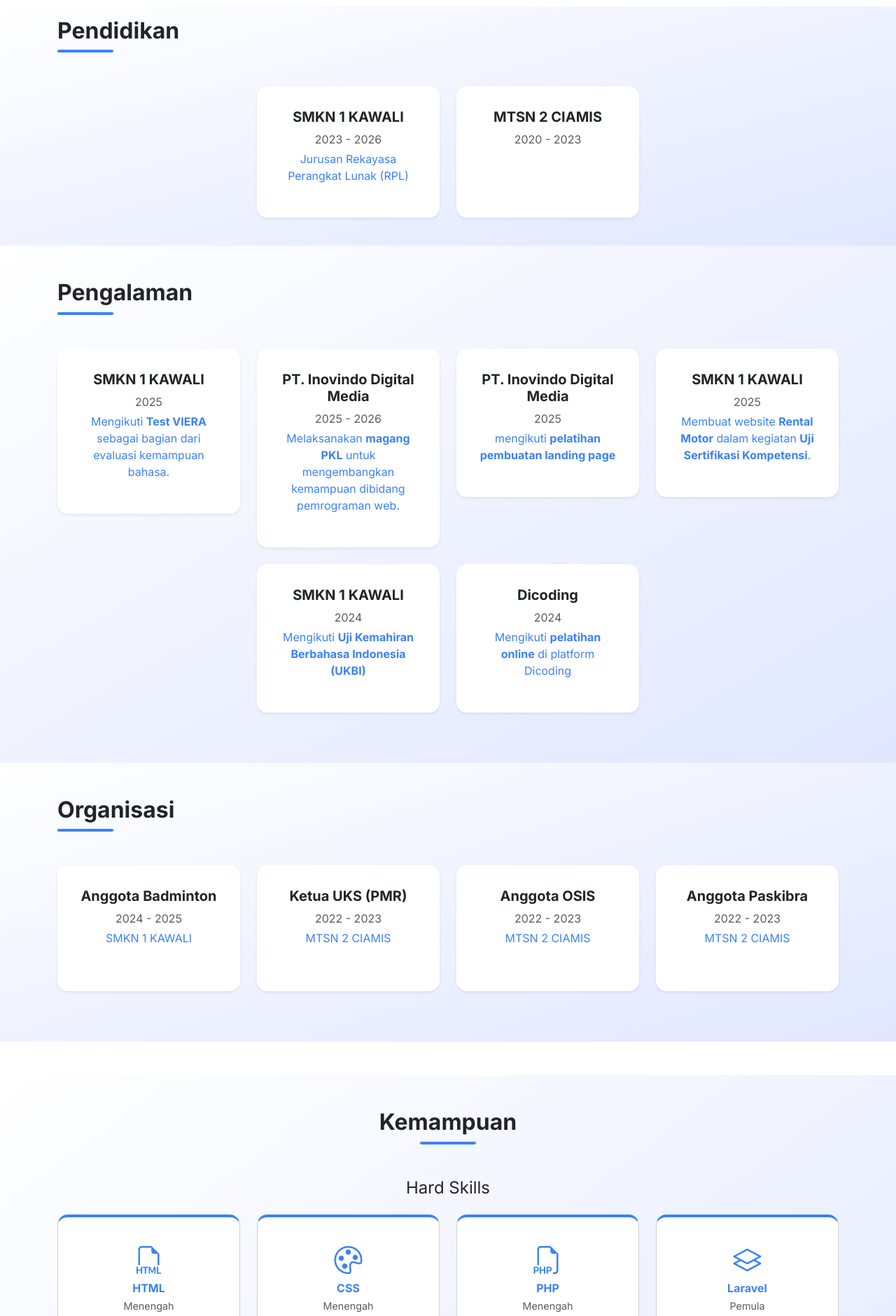
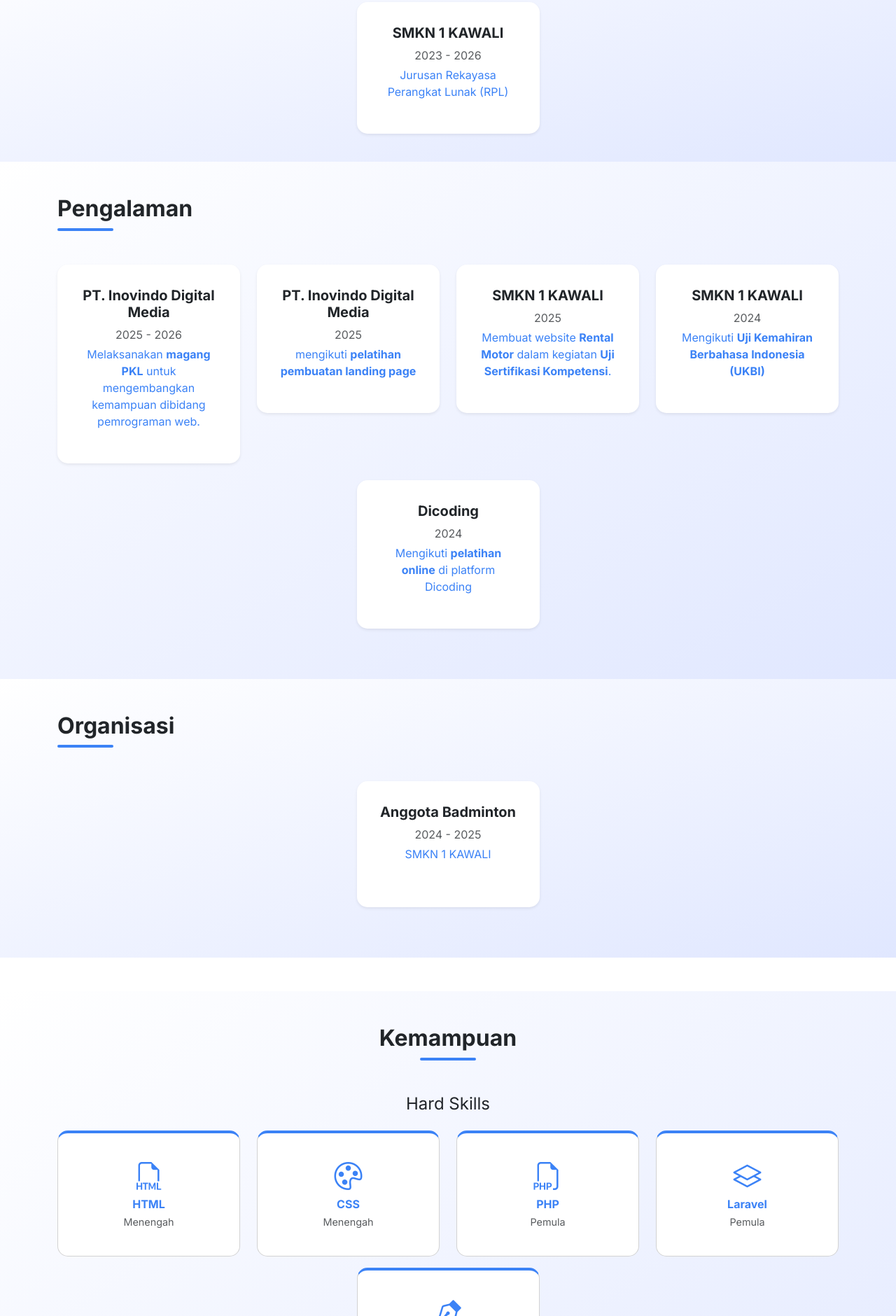
Before and after one commit to wulannurmalasuci/portofolio_Wulan-Nurmala-Suci, a plain HTML site: page index.html in a window 1280 px wide. Shown: the part 737-2617 px from the top of the page at 70% size. Drawn offline with nearby package versions, Linux system fonts and the light colour scheme.

Commit message:
Update index.html

```diff
--- a/index.html
+++ b/index.html
@@ -51,12 +51,10 @@
   <!-- Beranda -->
   <section id="beranda" class="hero py-5">
     <div class="container text-center" data-aos="fade-up">
-      <img src="assets/image.png" alt="Foto Wulan Nurmala Suci" class="rounded-circle mb-4 border border-3 border-pink shadow" width="180" height="180">
+      <img src="assets/ulan.jpg" alt="Foto Wulan Nurmala Suci" class="rounded-circle mb-4 border border-3 border-pink shadow" width="140" height="160">
       <h1 class="display-5 fw-bold">Halo, saya <span class="text-pink">Wulan Nurmala Suci</span></h1>
       <p class="lead text-muted px-md-5">
-        Saya adalah individu yang bertanggung jawab, disiplin, dan memiliki semangat kerja yang tinggi.
-        Saya selalu berusaha memberikan hasil terbaik dalam setiap tugas yang saya jalankan, serta terbuka terhadap masukan demi pengembangan diri.
-        Dengan kemampuan komunikasi yang baik dan sikap kerja sama yang kuat, saya siap berkontribusi secara positif di lingkungan kerja maupun tim yang saya ikuti.
+        Saya adalah siswa dari SMKN 1 Kawali yang bertanggung jawab, disiplin, dan memiliki semangat kerja yang tinggi. Saya memiliki kemampuan di bidang UI/UX Design. Saya selalu berusaha memberikan hasil terbaik dalam setiap tugas yang saya jalankan, serta terbuka terhadap masukan demi pengembangan diri. Dengan kemampuan dan sikap positif tersebut, saya berharap dapat memberikan kontribusi terbaik selama kegiatan magang (PKL) serta memperoleh banyak pengalaman dan pembelajaran berharga di lingkungan kerja.
       </p>
       <a href="#kontak" class="btn btn-pink mt-3 shadow-sm">Hubungi Saya</a>
     </div>
@@ -86,13 +84,6 @@
           </div>
         </div>
       </div>
-
-      <div class="col-md-3 mb-4 d-flex">
-        <div class="card border-0 shadow-sm text-center p-3 hover-card h-100 w-100">
-          <div class="card-body">
-            <h5 class="fw-bold text-pink">MTSN 2 CIAMIS</h5>
-            <p class="text-muted mb-1">2020 - 2023</p>
-          </div>
         </div>
       </div>
     </div>
@@ -110,16 +101,6 @@
     <div class="row justify-content-center">
 
       <!-- Test VIERA -->
-      <div class="col-md-3 mb-4" data-aos="zoom-in">
-        <div class="card border-0 shadow-sm text-center p-3 hover-card">
-          <div class="card-body">
-            <h5 class="fw-bold text-pink">SMKN 1 KAWALI</h5>
-            <p class="text-muted mb-1">2025</p>
-            <p>Mengikuti <strong>Test VIERA</strong> sebagai bagian dari evaluasi kemampuan bahasa.</p>
-          </div>
-        </div>
-      </div>
-
       <!-- PT. Inovindo Digital Media - Magang -->
       <div class="col-md-3 mb-4" data-aos="zoom-in">
         <div class="card border-0 shadow-sm text-center p-3 hover-card">
@@ -197,34 +178,6 @@
               </div>
             </div>
           </div>
-
-          <div class="col-md-3 mb-4" data-aos="fade-up">
-            <div class="card border-0 shadow-sm text-center p-3 hover-card">
-              <div class="card-body">
-                <h5 class="fw-bold text-pink">Ketua UKS (PMR)</h5>
-                <p class="text-muted mb-1">2022 - 2023</p>
-                <p>MTSN 2 CIAMIS</p>
-              </div>
-            </div>
-          </div>
-
-          <div class="col-md-3 mb-4" data-aos="fade-up">
-            <div class="card border-0 shadow-sm text-center p-3 hover-card">
-              <div class="card-body">
-                <h5 class="fw-bold text-pink">Anggota OSIS</h5>
-                <p class="text-muted mb-1">2022 - 2023</p>
-                <p>MTSN 2 CIAMIS</p>
-              </div>
-            </div>
-          </div>
-
-          <div class="col-md-3 mb-4" data-aos="fade-up">
-            <div class="card border-0 shadow-sm text-center p-3 hover-card">
-              <div class="card-body">
-                <h5 class="fw-bold text-pink">Anggota Paskibra</h5>
-                <p class="text-muted mb-1">2022 - 2023</p>
-                <p>MTSN 2 CIAMIS</p>
-              </div>
             </div>
           </div>
         </div>
@@ -269,7 +222,7 @@
       <div class="card-body">
         <i class="bi bi-filetype-php text-pink fs-1 mb-2"></i>
         <h5 class="fw-bold text-pink">PHP</h5>
-        <p class="text-muted mb-0">Menengah</p>
+        <p class="text-muted mb-0">Pemula</p>
       </div>
     </div>
   </div>
@@ -368,22 +321,6 @@
         <span>0821-2378-9327</span>
       </a>
 
-      <!-- Instagram -->
-      <a href="https://instagram.com/wlannrmlas_?utm_source=ig_web_copy_link"
-         target="_blank"
-         class="btn btn-outline-pink d-flex align-items-center gap-2">
-        <i class="bi bi-instagram fs-5"></i>
-        <span>@wlannrmlas_</span>
-      </a>
-
-      <!-- LinkedIn -->
-      <a href="https://www.linkedin.com/in/wulan-nurmala-suci"
-         target="_blank"
-         class="btn btn-outline-pink d-flex align-items-center gap-2">
-        <i class="bi bi-linkedin fs-5"></i>
-        <span>Wulan Nurmala Suci</span>
-      </a>
-
     </div>
   </div>
 </section>
```
